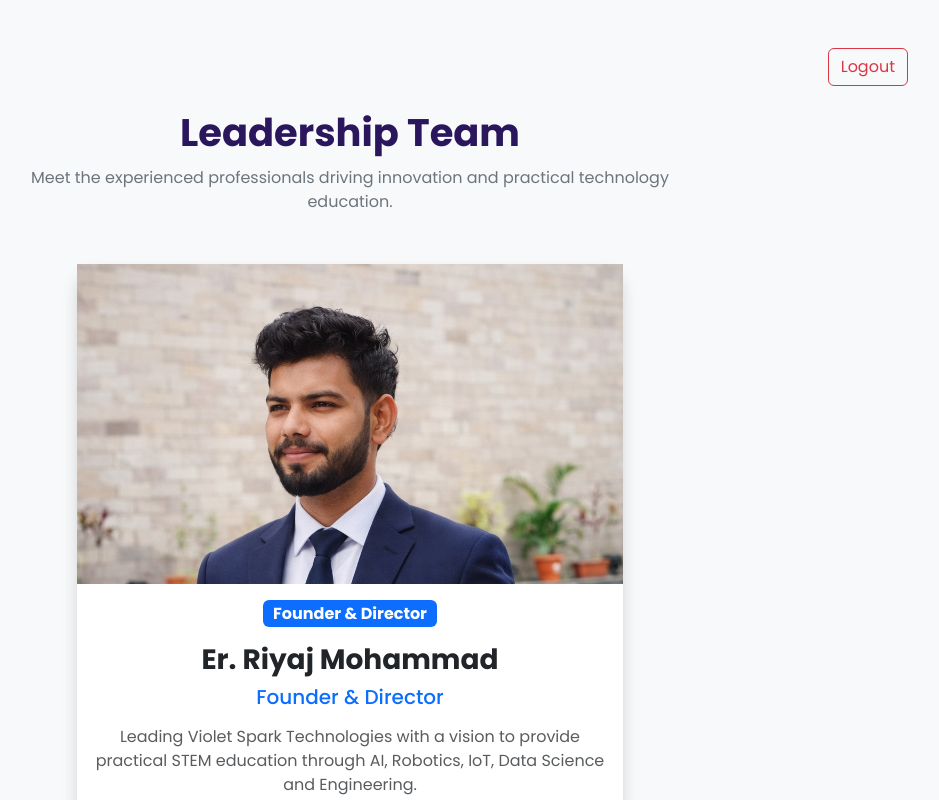
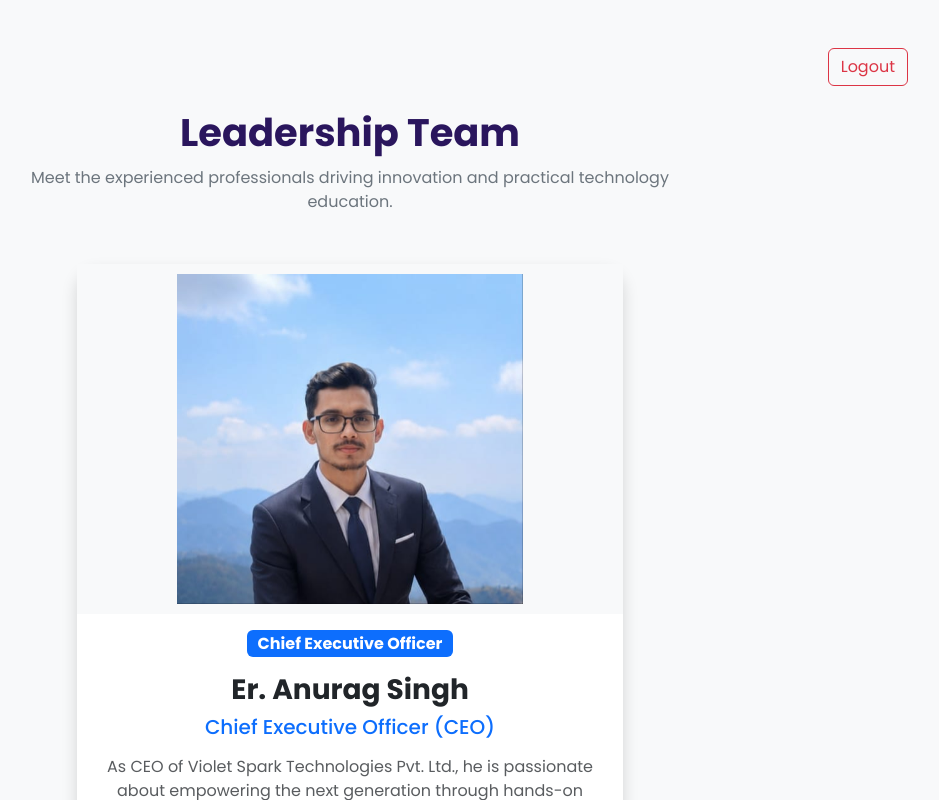
Before and after one commit to ANUSHKA1400/Crovia-tech, a React (Vite) app: page /admin/leadership in a window 1280 px wide. Shown: the top 800 px of the page, without its empty margins (290-1229 px from the left). Built offline with nearby package versions, Linux system fonts and the light colour scheme; sample sign-in values are in the browser's storage.

Commit message:
Updated leadership layout and fixed Book Meeting button

```diff
--- a/src/components/Leadership.jsx
+++ b/src/components/Leadership.jsx
@@ -21,21 +21,21 @@ function Leadership() {
     navigate("/admin/login");
   };
 
-  // Featured Founder
-  const founder = {
-    image: riyaj,
-    name: "Er. Riyaj Mohammad",
-    role: "Founder & Director",
-    desc: "Leading Violet Spark Technologies with a vision to provide practical STEM education through AI, Robotics, IoT, Data Science and Engineering."
+  // Featured CEO
+  const ceo = {
+    image: Anurag,
+    name: "Er. Anurag Singh",
+    role: "Chief Executive Officer (CEO)",
+    desc: "As CEO of Violet Spark Technologies Pvt. Ltd., he is passionate about empowering the next generation through hands-on learning in AI, Robotics, Coding, IoT, and STEM. With expertise in Artificial Intelligence, Machine Learning, and Software Development, he is committed to bridging the gap between education and industry through innovation-driven learning."
   };
 
   // Leadership Team
   const leaders = [
     {
-      image: Anurag,
-      name: "Er. Anurag Singh",
-      role: "Chief Executive Officer (CEO)",
-      desc: "As CEO of Violet Spark Technologies Pvt. Ltd., he is passionate about empowering the next generation through hands-on learning in AI, Robotics, Coding, IoT, and STEM. With expertise in Artificial Intelligence, Machine Learning, and Software Development, he is committed to bridging the gap between education and industry through innovation-driven learning."
+      image: riyaj,
+      name: "Er. Riyaj Mohammad",
+      role: "Founder & Director",
+      desc: "Leading Violet Spark Technologies with a vision to provide practical STEM education through AI, Robotics, IoT, Data Science and Engineering."
     },
 
     {
@@ -88,7 +88,7 @@ function Leadership() {
 
         </div>
 
-        {/* Founder */}
+        {/* CEO */}
 
         <div className="row justify-content-center mb-5">
 
@@ -97,27 +97,27 @@ function Leadership() {
             <div className="card border-0 shadow h-100 text-center">
 
               <img
-                src={founder.image}
-                alt={founder.name}
+                src={ceo.image}
+                alt={ceo.name}
                 className="leader-image"
               />
 
               <div className="card-body">
 
                 <span className="badge bg-primary mb-3 fs-6">
-                  Founder & Director
+                  Chief Executive Officer
                 </span>
 
                 <h3 className="fw-bold">
-                  {founder.name}
+                  {ceo.name}
                 </h3>
 
                 <h5 className="text-primary mb-3">
-                  {founder.role}
+                  {ceo.role}
                 </h5>
 
                 <p className="text-muted">
-                  {founder.desc}
+                  {ceo.desc}
                 </p>
 
               </div>
--- a/src/components/Navbar.jsx
+++ b/src/components/Navbar.jsx
@@ -4,7 +4,9 @@ function Navbar() {
   return (
     <nav className="navbar navbar-expand-lg bg-white shadow-sm sticky-top">
       <div className="container">
-      <a className="navbar-brand d-flex align-items-center" href="#">
+
+        {/* Logo */}
+        <a className="navbar-brand d-flex align-items-center" href="#home">
           <img
             src={logo}
             alt="Violet Spark Logo"
@@ -12,8 +14,12 @@ function Navbar() {
             height="65"
             className="me-3"
           />
+
           <div className="d-flex flex-column">
-  <span className="fw-bold fs-4" style={{ color: "#2A165D" }}>
+            <span
+              className="fw-bold fs-4"
+              style={{ color: "#2A165D" }}
+            >
               Violet Spark
             </span>
 
@@ -30,52 +36,76 @@ function Navbar() {
           </div>
         </a>
 
+        {/* Mobile Toggle */}
         <button
           className="navbar-toggler"
+          type="button"
           data-bs-toggle="collapse"
           data-bs-target="#menu"
+          aria-controls="menu"
+          aria-expanded="false"
+          aria-label="Toggle navigation"
         >
           <span className="navbar-toggler-icon"></span>
         </button>
 
+        {/* Menu */}
         <div className="collapse navbar-collapse" id="menu">
 
           <ul className="navbar-nav ms-auto align-items-lg-center">
 
             <li className="nav-item">
-              <a className="nav-link" href="#home">Home</a>
+              <a className="nav-link" href="#home">
+                Home
+              </a>
             </li>
 
             <li className="nav-item">
-              <a className="nav-link" href="#">About</a>
+              <a className="nav-link" href="#about">
+                About
+              </a>
             </li>
 
             <li className="nav-item">
-              <a className="nav-link" href="#technology">Technologies</a>
+              <a className="nav-link" href="#technology">
+                Technologies
+              </a>
             </li>
 
             <li className="nav-item">
-              <a className="nav-link" href="#projects">Projects</a>
+              <a className="nav-link" href="#projects">
+                Projects
+              </a>
             </li>
 
             <li className="nav-item">
-              <a className="nav-link" href="#partners">Partners</a>
+              <a className="nav-link" href="#partners">
+                Partners
+              </a>
             </li>
+
             <li className="nav-item">
               <a className="nav-link" href="#whychooseus">
                 Why Choose US
               </a>
             </li>
+
             <li className="nav-item">
               <a className="nav-link" href="/admin/login">
                 Leadership
               </a>
             </li>
 
+            {/* Book Meeting Button */}
             <li className="nav-item ms-lg-3">
-            <button className="btn btn-violet rounded-pill px-4 py-2">
+              <a
+                href="https://docs.google.com/forms/d/e/1FAIpQLSctD2_nIBmQvmfC97X-Ly1X2XIbfCRUUV4pNd3MA42tCcKP6g/viewform"
+                target="_blank"
+                rel="noopener noreferrer"
+                className="btn btn-violet rounded-pill px-4 py-2"
+              >
                 Book Meeting
-             </button>
+              </a>
             </li>
 
           </ul>
--- a/src/styles/theme.css
+++ b/src/styles/theme.css
@@ -290,9 +290,10 @@ section{
 
 .leader-image{
     width:100%;
-    height:320px;
-    object-fit:cover;
-    object-position:center top;
+    height:350px;
+    object-fit:contain;
+    background: #f8f9fa;
+    padding: 10px;
 }
 
 .card{
```
Lines whose indentation alone changed are shown as unchanged.
